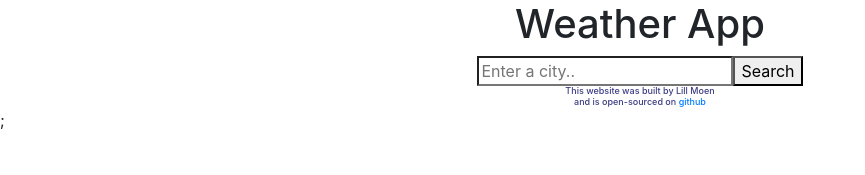
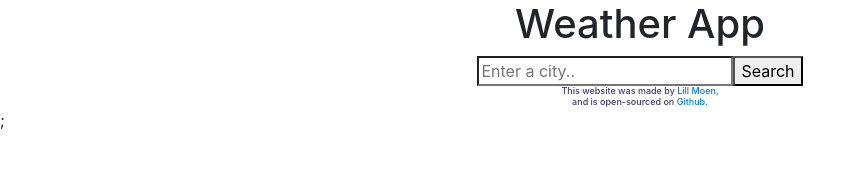
Before and after one commit to lilumoen/weather-react, a React (Create React App) app: page / in a window 1280 px wide. Shown: the top 175 px of the page, without its empty margins (0-865 px from the left). Built offline with nearby package versions, Linux system fonts and the light colour scheme.

Commit message:
Added link to footer and removed dots from ul list

```diff
--- a/public/index.html
+++ b/public/index.html
@@ -37,12 +37,13 @@
       <div id="root"></div>
     </div>
     <h2>
-      This website was built by Lill Moen
+      This website was made by
+      <a href="https://lillmoen.netlify.app/" target="_blank"> Lill Moen, </a>
       <br />
       and is open-sourced on
       <a href="https://github.com/lilumoen/weather-react" target="_blank"
-        >github</a
-      >
+        >Github</a
+      >.
     </h2>
     ;
 
--- a/src/App.css
+++ b/src/App.css
@@ -36,6 +36,10 @@ h2 {
   color: #61dafb;
 }
 
+.no-dots {
+  list-style: none;
+}
+
 @keyframes App-logo-spin {
   from {
     transform: rotate(0deg);
--- a/src/WeatherSearch.js
+++ b/src/WeatherSearch.js
@@ -39,7 +39,7 @@ export default function WeatherSearch() {
     return (
       <div>
         {form}
-        <ul>
+        <ul class="no-dots">
           <li>Temperature: {Math.round(weather.temperature)}°C</li>
           <li>Description: {weather.description}</li>
           <li>Humidity: {weather.humidity}%</li>
```
